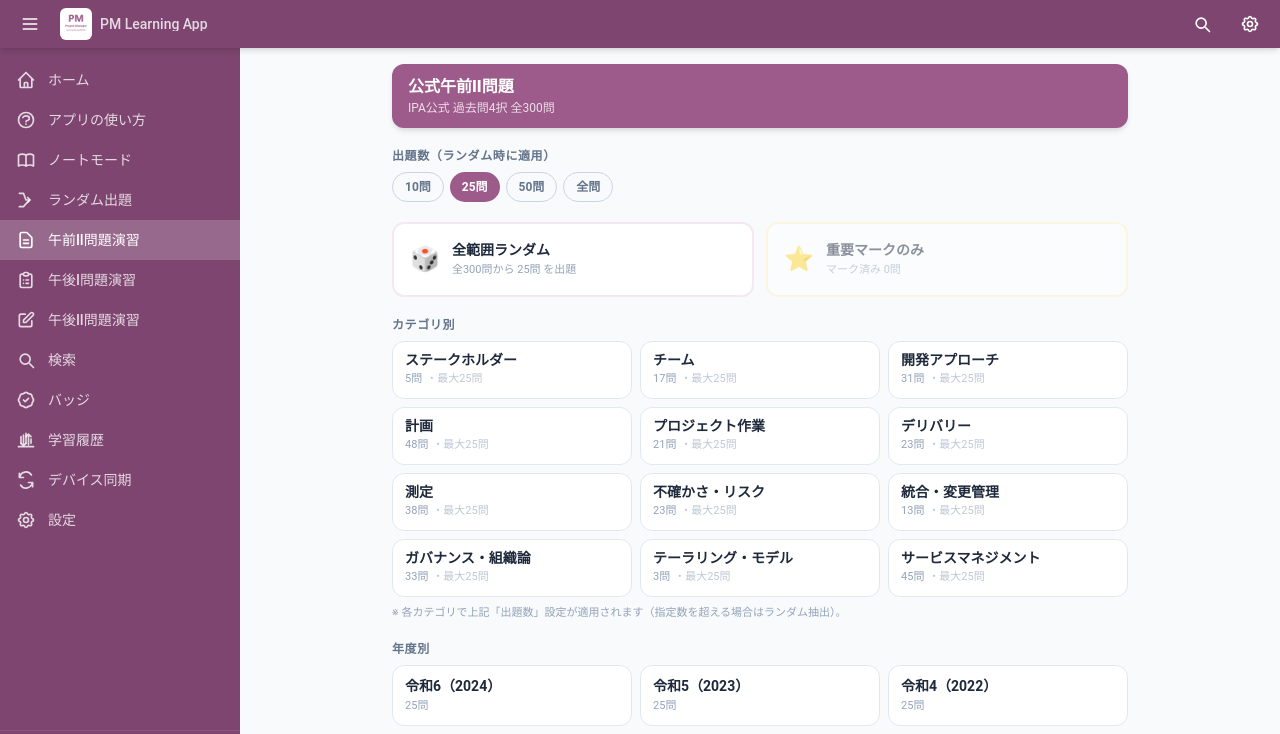
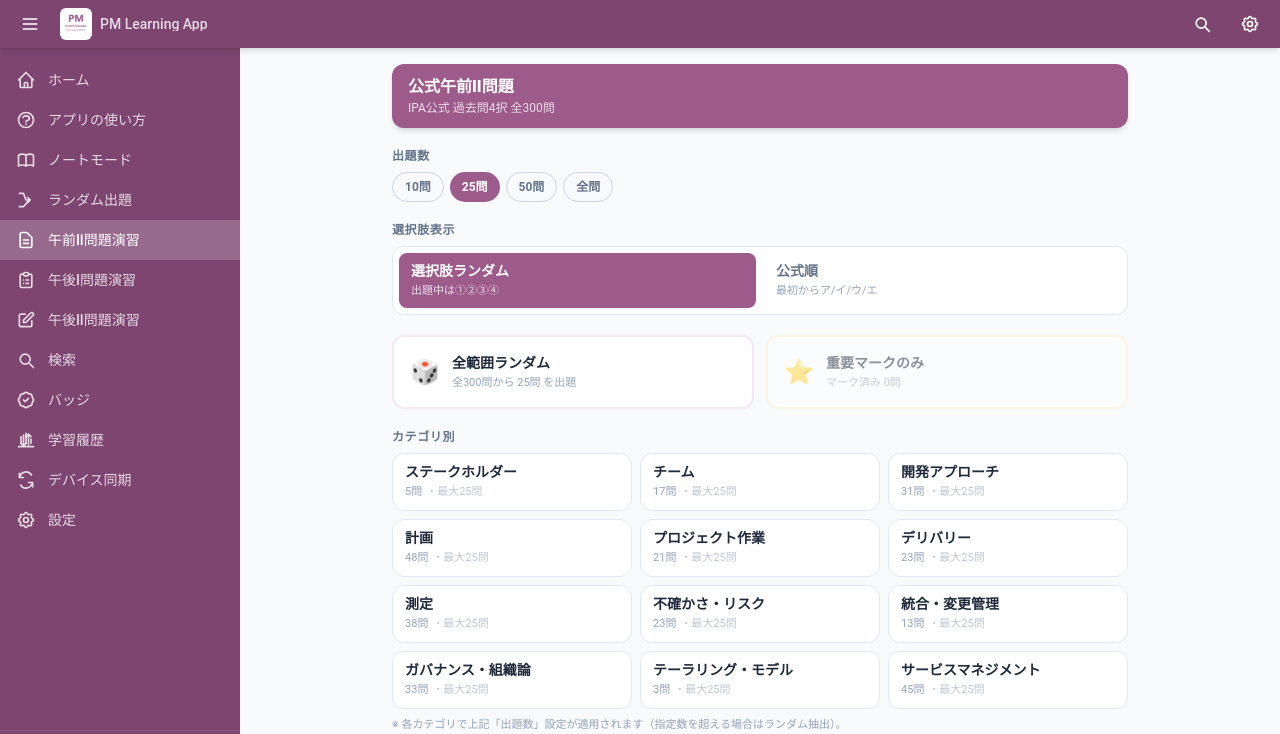
Before and after one commit to hmamiya52-bit/PM-learning_app-pro, a React (Vite) app: page /morning in a window 1280 px wide. Shown: the top 734 px of the page. Built offline with nearby package versions, Linux system fonts and the light colour scheme.

Commit message:
[X] 午前II 選択肢公式順モード追加

```diff
--- a/src/lib/preferences.ts
+++ b/src/lib/preferences.ts
@@ -4,6 +4,7 @@
  */
 
 const MORNING_FONT_SIZE_KEY = 'pmap:morning_font_size'
+const MORNING_CHOICE_SHUFFLE_KEY = 'pmap:morning_choice_shuffle'
 
 export type FontSize = 'compact' | 'comfortable'
 
@@ -26,3 +27,20 @@ export function setMorningFontSize(size: FontSize): void {
     // localStorage 不可な環境（プライベートブラウジング等）は無視
   }
 }
+
+export function getMorningChoiceShuffle(): boolean {
+  try {
+    const v = localStorage.getItem(MORNING_CHOICE_SHUFFLE_KEY)
+    return v === null ? true : v === 'true'
+  } catch {
+    return true
+  }
+}
+
+export function setMorningChoiceShuffle(enabled: boolean): void {
+  try {
+    localStorage.setItem(MORNING_CHOICE_SHUFFLE_KEY, String(enabled))
+  } catch {
+    // localStorage 不可な環境（プライベートブラウジング等）は無視
+  }
+}
--- a/src/pages/OfficialMorningQuiz.tsx
+++ b/src/pages/OfficialMorningQuiz.tsx
@@ -8,6 +8,7 @@ import {
 import { categories } from '../data/categories'
 import { getImportantIds } from '../lib/importantMarks'
 import { loadMorningRecords, getOverallAccuracy } from '../lib/morningRecords'
+import { getMorningChoiceShuffle, setMorningChoiceShuffle } from '../lib/preferences'
 import type { OfficialMorningQuestion } from '../types'
 
 /**
@@ -36,6 +37,7 @@ function shuffle<T>(arr: T[]): T[] {
 export default function OfficialMorningQuiz() {
   const navigate = useNavigate()
   const [count, setCount] = useState<QuestionCount>(25)
+  const [shuffleChoices, setShuffleChoices] = useState(() => getMorningChoiceShuffle())
 
   const allCount = officialMorningQuestions.length
   const importantIds = useMemo(
@@ -92,7 +94,7 @@ export default function OfficialMorningQuiz() {
       return
     }
     navigate('/morning/session', {
-      state: { questionIds: limited.map((q) => q.id), scope, yearLabel },
+      state: { questionIds: limited.map((q) => q.id), scope, yearLabel, shuffleChoices },
     })
   }
 
@@ -122,6 +124,11 @@ export default function OfficialMorningQuiz() {
     startSession(list, 'category', name)
   }
 
+  const handleShuffleChoicesChange = (enabled: boolean) => {
+    setShuffleChoices(enabled)
+    setMorningChoiceShuffle(enabled)
+  }
+
   return (
     <div className="min-h-screen" style={{ backgroundColor: '#f8fafc' }}>
       <div className="max-w-3xl mx-auto px-4 pb-16 pt-4 space-y-5">
@@ -143,7 +150,7 @@ export default function OfficialMorningQuiz() {
         {/* 問題数セレクタ */}
         <section>
           <h2 className="text-xs font-bold text-slate-500 uppercase tracking-wider mb-2">
-            出題数（ランダム時に適用）
+            出題数
           </h2>
           <div className="flex flex-wrap gap-1.5">
             {([10, 25, 50, 'all'] as QuestionCount[]).map((n) => (
@@ -159,6 +166,45 @@ export default function OfficialMorningQuiz() {
                 {n === 'all' ? '全問' : `${n}問`}
               </button>
             ))}
+          </div>
+        </section>
+
+        {/* 選択肢表示設定 */}
+        <section>
+          <h2 className="text-xs font-bold text-slate-500 uppercase tracking-wider mb-2">
+            選択肢表示
+          </h2>
+          <div className="grid grid-cols-2 gap-2 rounded-xl bg-white border border-slate-200 p-1.5">
+            <button
+              type="button"
+              onClick={() => handleShuffleChoicesChange(true)}
+              aria-pressed={shuffleChoices}
+              className={`rounded-lg px-3 py-2 text-left transition-colors ${
+                shuffleChoices
+                  ? 'bg-brand text-white shadow-sm'
+                  : 'text-slate-500 hover:bg-slate-50'
+              }`}
+            >
+              <span className="block text-sm font-bold">選択肢ランダム</span>
+              <span className={`block text-[11px] mt-0.5 ${shuffleChoices ? 'text-white/80' : 'text-slate-400'}`}>
+                出題中は①②③④
+              </span>
+            </button>
+            <button
+              type="button"
+              onClick={() => handleShuffleChoicesChange(false)}
+              aria-pressed={!shuffleChoices}
+              className={`rounded-lg px-3 py-2 text-left transition-colors ${
+                !shuffleChoices
+                  ? 'bg-brand text-white shadow-sm'
+                  : 'text-slate-500 hover:bg-slate-50'
+              }`}
+            >
+              <span className="block text-sm font-bold">公式順</span>
+              <span className={`block text-[11px] mt-0.5 ${!shuffleChoices ? 'text-white/80' : 'text-slate-400'}`}>
+                最初からア/イ/ウ/エ
+              </span>
+            </button>
           </div>
         </section>
 
--- a/src/pages/OfficialMorningSession.tsx
+++ b/src/pages/OfficialMorningSession.tsx
@@ -38,6 +38,7 @@ interface LocationState {
   questionIds?: string[]
   scope?: 'random' | 'year' | 'important' | 'single' | 'category'
   yearLabel?: string
+  shuffleChoices?: boolean
 }
 
 function findQuestion(id: string): OfficialMorningQuestion | undefined {
@@ -90,24 +91,26 @@ export default function OfficialMorningSession() {
   const currentQuestion = questionList[currentIndex]
   const isLast = currentIndex === questionList.length - 1
   const isCorrect = selectedIndex !== null && currentQuestion && selectedIndex === currentQuestion.correctIndex
+  const shouldShuffleChoices = state.shuffleChoices !== false
 
-  // ★F1-P4 ユーザフィードバック対応: 4択の表示順をランダムにシャッフル
+  // ★F1-P4 ユーザフィードバック対応: 4択の表示順を必要に応じてランダムにシャッフル
   //   {originalIndex} を保持しておくことで、データ側の correctIndex（元の choices 配列）と
-  //   selectedIndex を整合させたまま、画面上の並びだけランダム化する。
-  //   useMemo の依存は currentQuestion.id のみ（同じ問題内でのリレンダーでは固定）。
-  const shuffledChoices = useMemo(() => {
+  //   selectedIndex を整合させたまま、画面上の並びだけランダム化できる。
+  //   useMemo の依存は currentQuestion.id と表示モードのみ（同じ問題内でのリレンダーでは固定）。
+  const displayChoices = useMemo(() => {
     if (!currentQuestion) return [] as { originalIndex: 0 | 1 | 2 | 3; text: string }[]
     const indexed = currentQuestion.choices.map((text, i) => ({
       originalIndex: i as 0 | 1 | 2 | 3,
       text,
     }))
+    if (!shouldShuffleChoices) return indexed
     // Fisher–Yates シャッフル
     for (let i = indexed.length - 1; i > 0; i--) {
       const j = Math.floor(Math.random() * (i + 1));
       [indexed[i], indexed[j]] = [indexed[j], indexed[i]]
     }
     return indexed
-  }, [currentQuestion?.id])  // eslint-disable-line react-hooks/exhaustive-deps
+  }, [currentQuestion?.id, shouldShuffleChoices])  // eslint-disable-line react-hooks/exhaustive-deps
 
   // セッション初期化（初回マウント時のみ）
   useEffect(() => {
@@ -389,13 +392,14 @@ export default function OfficialMorningSession() {
           {currentQuestion.figure && <QuestionFigureView figure={currentQuestion.figure} />}
         </div>
 
-        {/* 4択（シャッフル後の表示順） */}
+        {/* 4択（表示モードに応じた順序） */}
         <div className="flex flex-col gap-3" role="group" aria-label="選択肢">
-          {shuffledChoices.map((choice, displayIdx) => {
+          {displayChoices.map((choice, displayIdx) => {
             const originalIdx = choice.originalIndex
             const isSelected = selectedIndex === originalIdx
             const isAnswer = originalIdx === currentQuestion.correctIndex
             const showCorrectness = showExplanation
+            const optionLabel = shouldShuffleChoices ? DISPLAY_LABELS[displayIdx] : ANSWER_LABELS[originalIdx]
             let buttonClass = 'bg-white border-2 border-slate-200 hover:border-brand hover:bg-brand-light/30'
             if (showCorrectness && isSelected && isCorrect) buttonClass = 'bg-emerald-50 border-2 border-emerald-500'
             else if (showCorrectness && isSelected && !isCorrect) buttonClass = 'bg-red-50 border-2 border-red-500'
@@ -407,12 +411,12 @@ export default function OfficialMorningSession() {
                 disabled={showExplanation}
                 className={`w-full text-left rounded-xl px-3.5 py-3 ${textClass} text-slate-700 font-medium leading-relaxed transition-colors focus:outline-none focus-visible:ring-2 focus-visible:ring-brand disabled:cursor-default ${buttonClass}`}
               >
-                {showExplanation && (
+                {shouldShuffleChoices && showExplanation && (
                   <span className="block text-xs font-bold text-red-600 mb-1">
                     解答記号：{ANSWER_LABELS[originalIdx]}
                   </span>
                 )}
-                <span className="inline-block text-xs font-bold text-brand-dark mr-2">{DISPLAY_LABELS[displayIdx]}.</span>
+                <span className="inline-block text-xs font-bold text-brand-dark mr-2">{optionLabel}.</span>
                 <MathText text={choice.text} />
               </button>
             )
```
Also changed, not shown: tasks/reviews/F2-P3_answer_labels_codex_review.md (+9 -0 lines).
